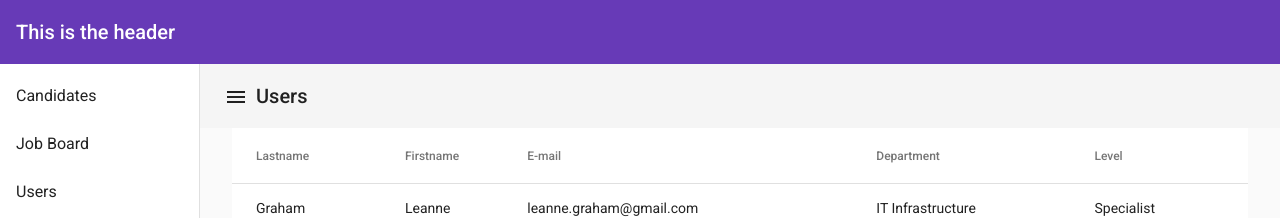
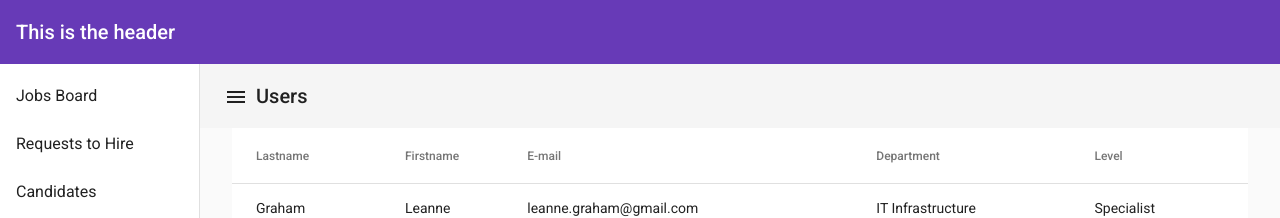
Before and after one commit to lanzoninicola/angular-hr-material, an Angular app: page /users/list in a window 1280 px wide. Shown: the top 218 px of the page. Built offline with nearby package versions, Linux system fonts and the light colour scheme; data requests are answered from the project's data file.

Commit message:
Added new link to navbar

```diff
--- a/src/app/app.component.html
+++ b/src/app/app.component.html
@@ -9,8 +9,9 @@
     [opened]="(isHandset$ | async) === false"
   >
     <mat-nav-list>
+      <a mat-list-item href="#">Jobs Board</a>
+      <a mat-list-item href="#">Requests to Hire</a>
       <a mat-list-item href="#">Candidates</a>
-      <a mat-list-item href="#">Job Board</a>
       <a mat-list-item routerLink="users/list" routerLinkActive="active"
         >Users</a
       >
```
